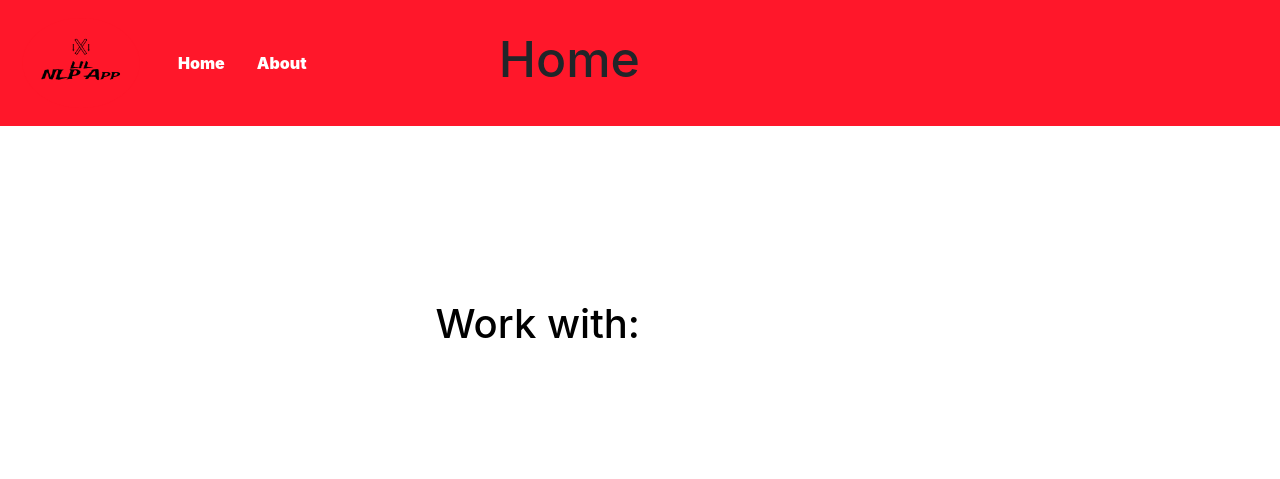
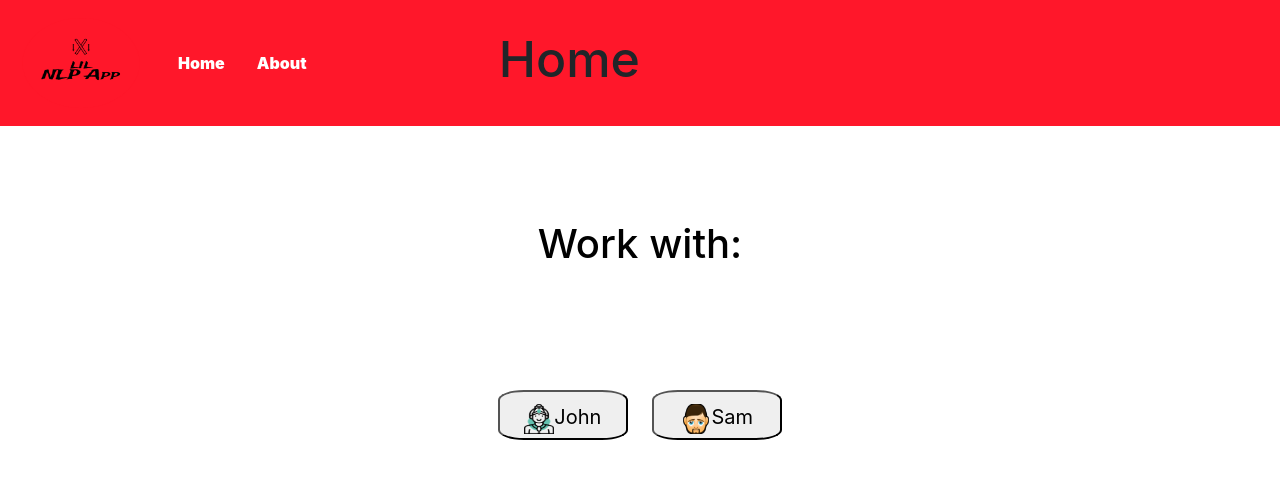
Before and after one commit to HalfPaul/lil-NLP-app, a Flask app: page / in a window 1280 px wide. Shown: the top 479 px of the page. Run offline with Flask 2, Linux system fonts and the light colour scheme; some libraries are stand-ins or nearby versions.

Commit message:
Implemented design of buttons

```diff
--- a/NLP_App/static/home.css
+++ b/NLP_App/static/home.css
@@ -14,8 +14,43 @@
 }
 
 .main-text {
+    color: black;
+    align-items: center;
+    justify-content: center;
+    left: 0;
+    margin-top: -100px;
     position: absolute;
-    top: 300px;
-    right: 50%;
-    color: black;
+    text-align: center;
+    top: 40%;
+    width: 100%;
 }
+
+button {
+    height: 50px;
+    padding: 10px;
+    margin: 10px;
+    width: 130px;
+    border-radius: 20%;
+    font-size: 20px;
+}
+.buttons {
+    align-items: center;
+    justify-content: center;
+    left: 0;
+    margin-top: -100px;
+    position: absolute;
+    text-align: center;
+    top: 60%;
+    width: 100%;
+ }
+.john-button img{
+    height: 30px;
+    width: 30px;
+}
+.sam-button img{
+    height: 30px;
+    width: 30px;
+}
+.john-button {
+    justify-content:space-between;
+}
--- a/NLP_App/templates/about.html
+++ b/NLP_App/templates/about.html
@@ -3,7 +3,7 @@
 <head>
 	<link rel="stylesheet" href="https://cdn.jsdelivr.net/npm/bootstrap@4.5.3/dist/css/bootstrap.min.css" integrity="sha384-TX8t27EcRE3e/ihU7zmQxVncDAy5uIKz4rEkgIXeMed4M0jlfIDPvg6uqKI2xXr2" crossorigin="anonymous">
 	<link rel="stylesheet" type="text/css" href=" {{url_for('static', filename='main.css')}} ">
-	<title>John</title>
+	<title>About</title>
 </head>
 
 <body>
--- a/NLP_App/templates/home.html
+++ b/NLP_App/templates/home.html
@@ -27,7 +27,10 @@
     <div class="main-text">
       <h1>Work with: </h1>
     </div>
-  </main>
+<div class="buttons">
+  <button class="john-button"><img src="{{ url_for('static', filename='images/john.png') }}"/><span>John</span></button>
+  <button class="sam-button"><img src="{{ url_for('static', filename='images/sam.png') }}"/><span>Sam</span></button>
+</div>
     <script src="//code.jquery.com/jquery-1.11.1.min.js"></script>
     <script type="text/javascript" src="{{ url_for('static', filename='js/bootstrap.min.js') }}"></script>
 
```
Also changed, not shown: NLP_App/static/images/john.png (added), NLP_App/static/images/sam.png (added).
